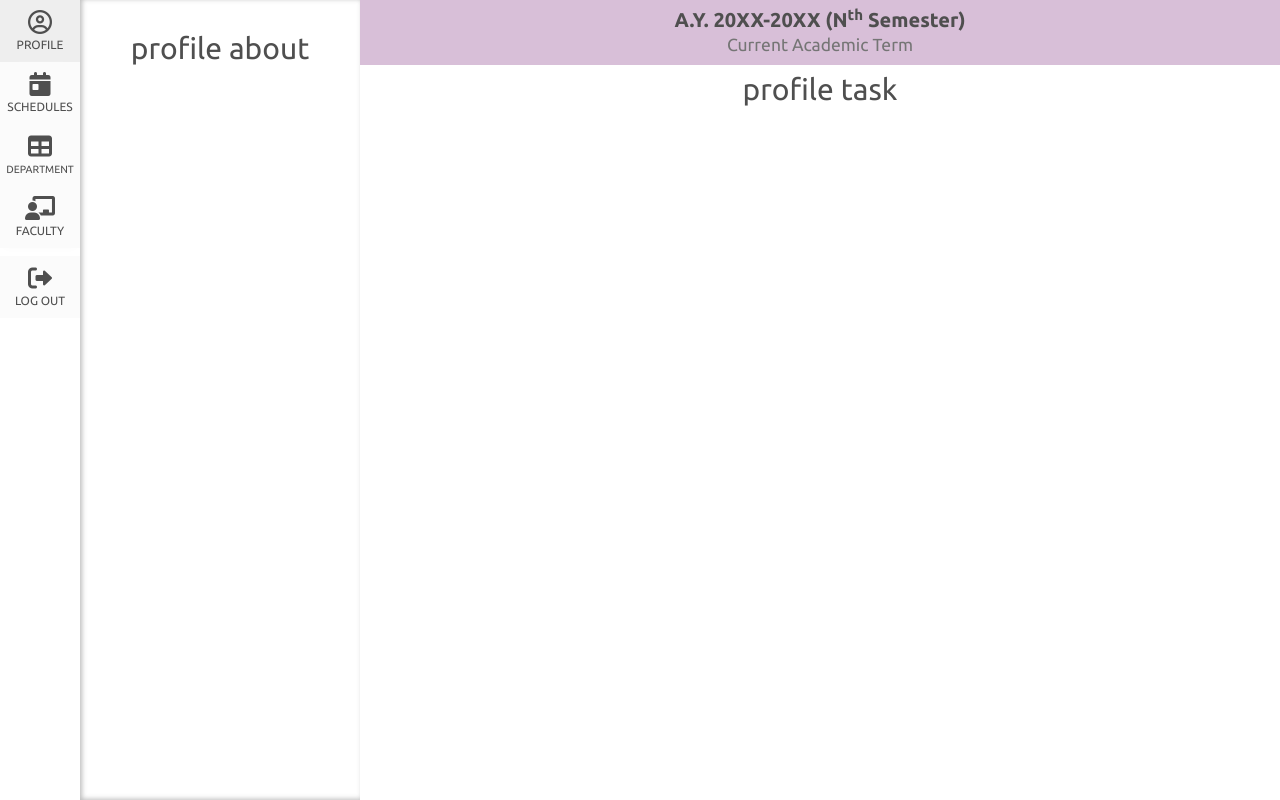
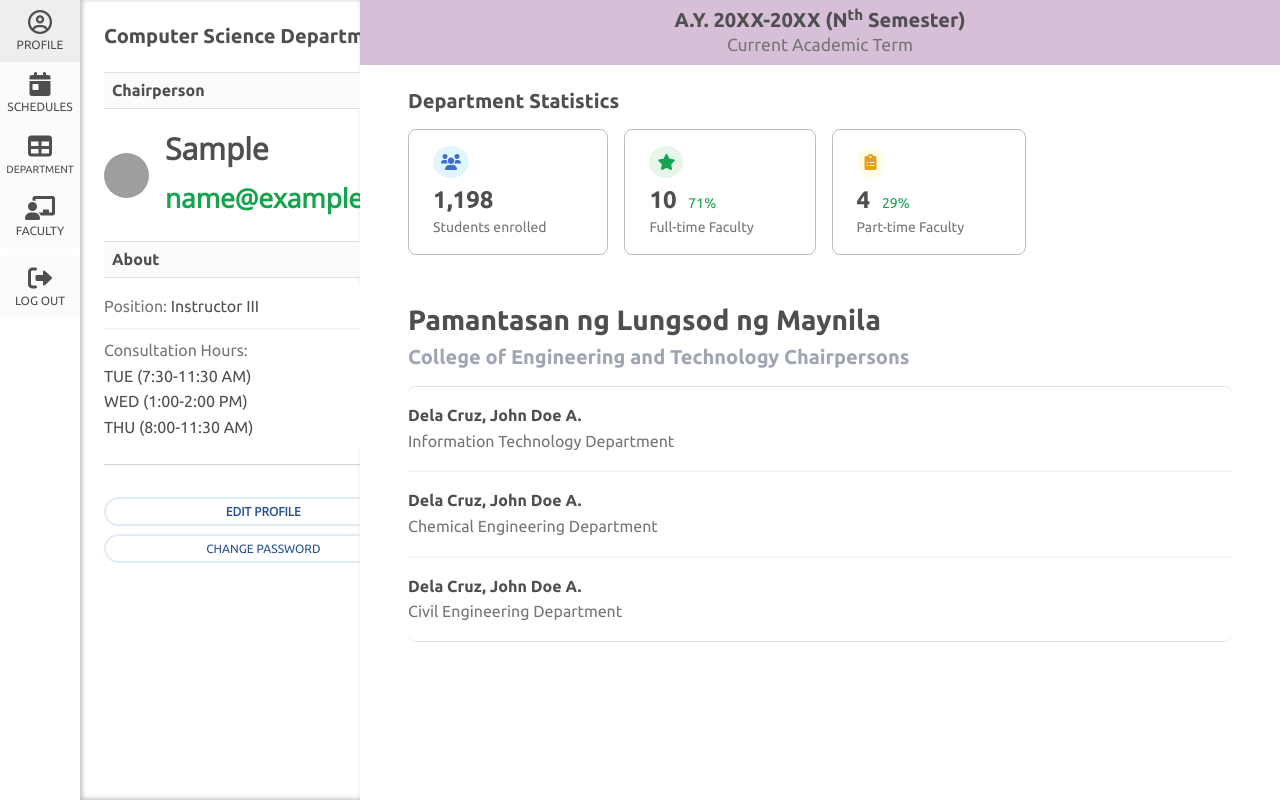
Before and after one commit to jhaimecando27/sched, a Django app: page / in a window 1280 px wide. Run offline with Django 4.2, Linux system fonts and the light colour scheme; the visitor is signed in with stand-in values (Sample User, id 1); grey boxes are pictures that could not be loaded.

Commit message:
fix(Dashboard UI - Profile): Create dummy data

```diff
--- a/app/main/views.py
+++ b/app/main/views.py
@@ -1,3 +1,4 @@
+from django.contrib.auth.models import User
 from django.shortcuts import render
 from django.contrib.auth.decorators import login_required
 from django.forms import modelformset_factory
@@ -8,8 +9,9 @@
 # Ref 1: https://stackoverflow.com/questions/2245895/is-there-a-simple-way-to-get-group-names-of-a-user-in-django
 @login_required(login_url='/account/login/')
 def profile(request):
-    # TODO
-    return render(request, 'home/profile.html', {})
+    current_user = request.user
+
+    return render(request, 'home/profile.html', {'current_user': current_user})
 
 
 @login_required(login_url='/account/login/')
--- a/app/static/chair-dashb.css
+++ b/app/static/chair-dashb.css
@@ -2,6 +2,8 @@
 body {
     height: 100%;
 }
+
+div.stats>div { border: #BDBDBD solid 0.5px; }
 
 .dashboard {
     display: grid;
--- a/app/templates/home/profile.html
+++ b/app/templates/home/profile.html
@@ -1,14 +1,102 @@
-<!--
-    TODO
-        - Convert EJS to Jinja
--->
-
 {% extends "home/home-base.html" %}
 
 {% block sidebarAbout %}
-profile about
+<div class="text-start">
+    <h5>Computer Science Department</h5>
+    <h6 class="bg-light p-2 border-top border-bottom mt-4">Chairperson</h6>
+    <div class="d-flex align-items-center my-3">
+        <img src="/images/profile-pic.jpg" alt="" style="width: 45px; height: 45px"
+            class="rounded-circle" />
+        <div class="ms-3 text-start">
+            <p class="fw-bold mb-1">
+            {{ current_user.first_name }}<br>
+                <small class="text-success">{{ current_user.email }}</small>
+            </p>
+        </div>
+    </div>
+    <h6 class="bg-light p-2 border-top border-bottom">About</h6>
+    <ul class="list-group list-group-small list-group-light mb-3 fs-6">
+        <li class="list-group-item">
+            <span class="text-muted">Position: </span>Instructor III
+        </li>
+        <li class="list-group-item">
+            <span class="text-muted">Consultation Hours:<br></span>
+            TUE (7:30-11:30 AM)<br>WED (1:00-2:00 PM)<br>THU (8:00-11:30 AM)
+        </li>
+        <hr>
+    </ul>
+    <button class="btn btn-outline-secondary btn-block btn-sm btn-rounded">Edit profile</button>
+    <a href="{% url 'password_reset' %}" class="btn btn-outline-secondary btn-block btn-sm btn-rounded">Change password</a>
+</div>
 {% endblock %}
 
 {% block sidebarTask %}
-profile task
+<div class="px-5 py-4 text-start fs-6">
+    <div class="modal fade" id="profile-modal" tabindex="-1" aria-labelledby="chair-name" aria-hidden="true">
+        <div class="modal-dialog">
+            <div class="modal-content">
+                <div class="modal-header">
+                    <h5 class="modal-title" id="chair-name">Modal title</h5>
+                </div>
+                <div class="modal-body">...</div>
+                <div class="modal-footer">
+                    <button type="button" class="btn btn-secondary" data-mdb-dismiss="modal">Close</button>
+                    <button type="button" class="btn btn-primary">Save changes</button>
+                </div>
+            </div>
+        </div>
+    </div>
+    <h5>Department Statistics</h5>
+    <div class="d-flex justify-content-between align-items-center w-75 mb-5 mt-3 stats">
+        <div class="flex-fill rounded-5 py-3 px-4 bg-white">
+            <div class="d-block mb-2">
+                <i class="fas fa-users text-primary p-2 rounded-circle" style="background-color: #E1F5FE;"></i>
+            </div>
+            <h4 class="d-inline">1,198</h4>
+            <small class="d-block text-muted">Students enrolled</small>
+        </div>
+        <div class="flex-fill rounded-5 py-3 px-4 bg-white mx-3">
+            <div class="d-block mb-2">
+                <i class="fas fa-star text-success p-2 rounded-circle" style="background-color: #E8F5E9;"></i>
+            </div>
+            <h4 class="d-inline">10</h4>
+            <small class="text-success ms-2">71%</small>
+            <small class="d-block text-muted">Full-time Faculty</small>
+        </div>
+        <div class="flex-fill rounded-5 py-3 px-4 bg-white">
+            <div class="d-block mb-2">
+                <i class="fas fa-clipboard-list text-warning p-2 rounded-circle" style="background-color: #FFFDE7;"></i>
+            </div>
+            <h4 class="d-inline">4</h4>
+            <small class="text-success ms-2">29%</small>
+            <small class="d-block text-muted">Part-time Faculty</small>
+        </div>
+    </div>
+    <div>
+        <h3>
+            Pamantasan ng Lungsod ng Maynila<br>
+            <small class="text-secondary fs-5">College of Engineering and Technology Chairpersons</small>
+        </h3>
+        <ul class="list-group list-group-light border-top border-bottom mt-3">
+            <li class="list-group-item">
+                <div>
+                    <div class="fw-bold">Dela Cruz, John Doe A.</div>
+                    <div class="text-muted">Information Technology Department</div>
+                </div>
+            </li>
+            <li class="list-group-item">
+                <div>
+                    <div class="fw-bold">Dela Cruz, John Doe A.</div>
+                    <div class="text-muted">Chemical Engineering Department</div>
+                </div>
+            </li>
+            <li class="list-group-item">
+                <div>
+                    <div class="fw-bold">Dela Cruz, John Doe A.</div>
+                    <div class="text-muted">Civil Engineering Department</div>
+                </div>
+            </li>
+        </ul>
+    </div>
+</div>
 {% endblock %}
```
Also changed, not shown: app/templates/home/schedules.html (+4 -16 lines).
